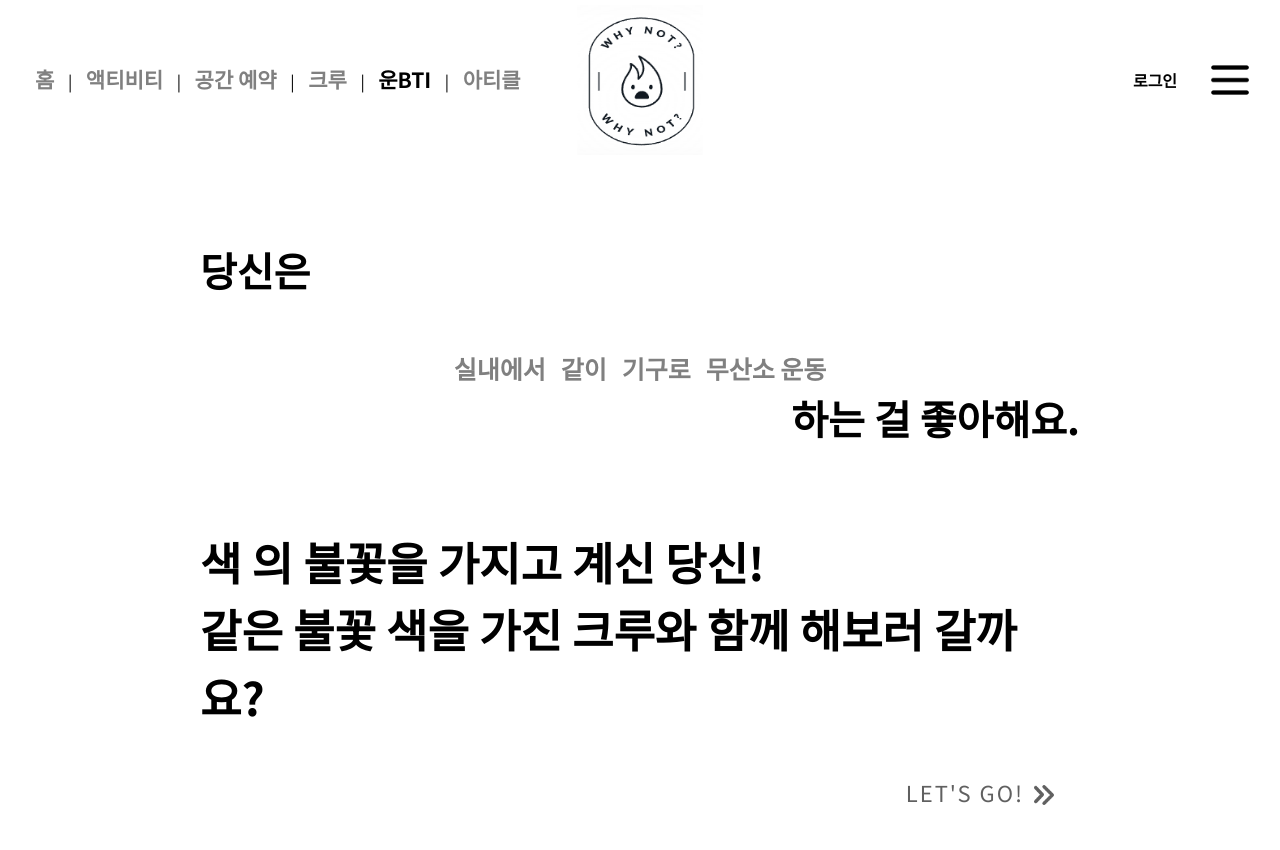
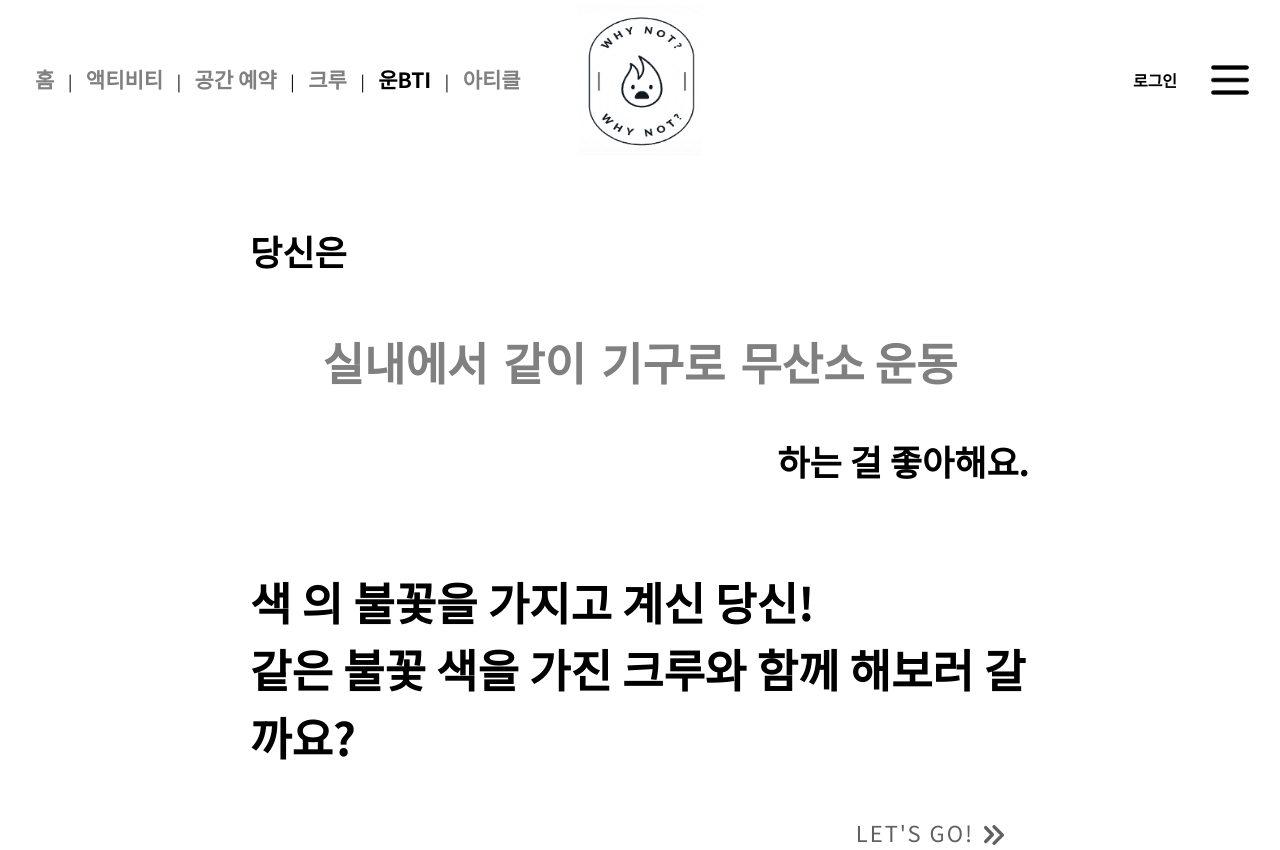
Before and after one commit to whyNot-project/whyNot_Front, a Vue app: page /wnbti in a window 1280 px wide. Before the commit the page ends 810 px from the top, so only its background shows below. Built offline with nearby package versions, Linux system fonts and the light colour scheme.

Commit message:
[style] wnbti 테스트 페이지 디자인 수정

```diff
--- a/src/views/WnbtiView.vue
+++ b/src/views/WnbtiView.vue
@@ -171,7 +171,7 @@ const movePage = () => {
 
 <style scoped>
 .mainSection {
-  padding: 80px 200px;
+  padding: 65px 250px;
 }
 .answerList {
   display: flex;
@@ -179,12 +179,12 @@ const movePage = () => {
 }
 
 .mainText {
-  font-size: 40px;
+  font-size: 35px;
   font-weight: 700;
 }
 
 .subText {
-  font-size: 25px;
+  font-size: 45px;
   color: grey;
   font-weight: 700;
   display: flex;
@@ -207,6 +207,7 @@ const movePage = () => {
 }
 
 .text2 {
+  margin-top: 40px;
   display: flex;
   justify-content: right;
 }
```
